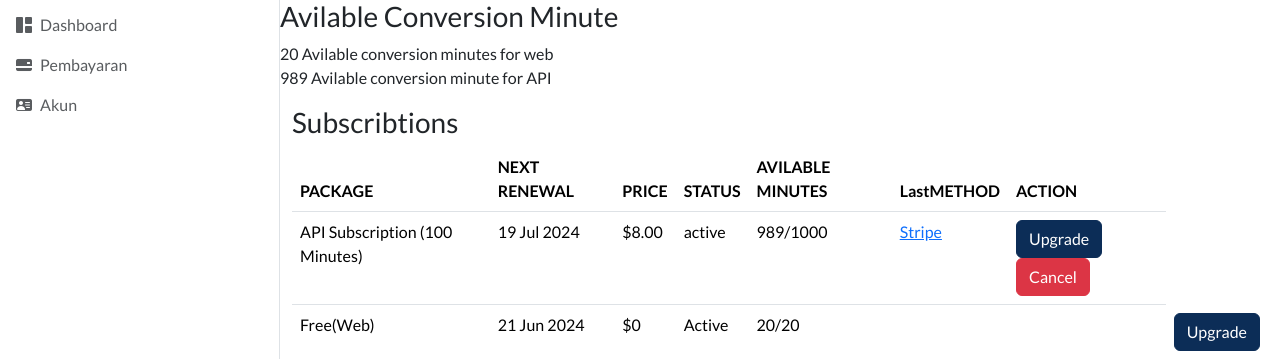
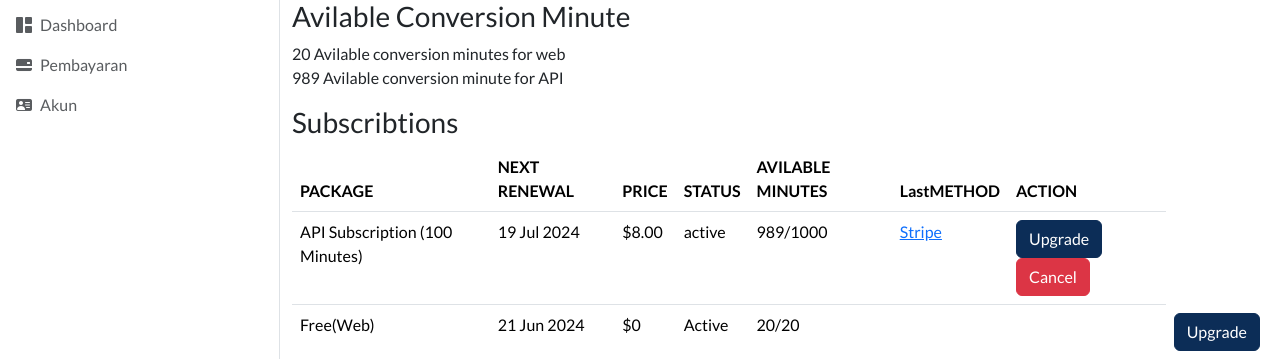
Before and after one commit to dodevca/file-converter, a CodeIgniter 4 app: the page made by app/Views/overview.php in a window 1280 px wide. Shown: the part 70-429 px from the top of the page. Run offline with PHP 8.4 and a stand-in for CodeIgniter, Linux system fonts and the light colour scheme; the template is opened without the code that fills it, so the values that code supplies are empty; some libraries are stand-ins or nearby versions.

Commit message:
Update overview.php

```diff
--- a/app/Views/overview.php
+++ b/app/Views/overview.php
@@ -1,10 +1,10 @@
 <?= $this->extend('layouts/dashboard') ?>
 
 <?= $this->section('main') ?>
-<h3 class="center">
+<h3 class="container">
     Avilable Conversion Minute
 </h3>
-<p class="center">
+<p class="container">
   20 Avilable conversion minutes for web <br>
   989 Avilable conversion minute for API <br>
 
```
